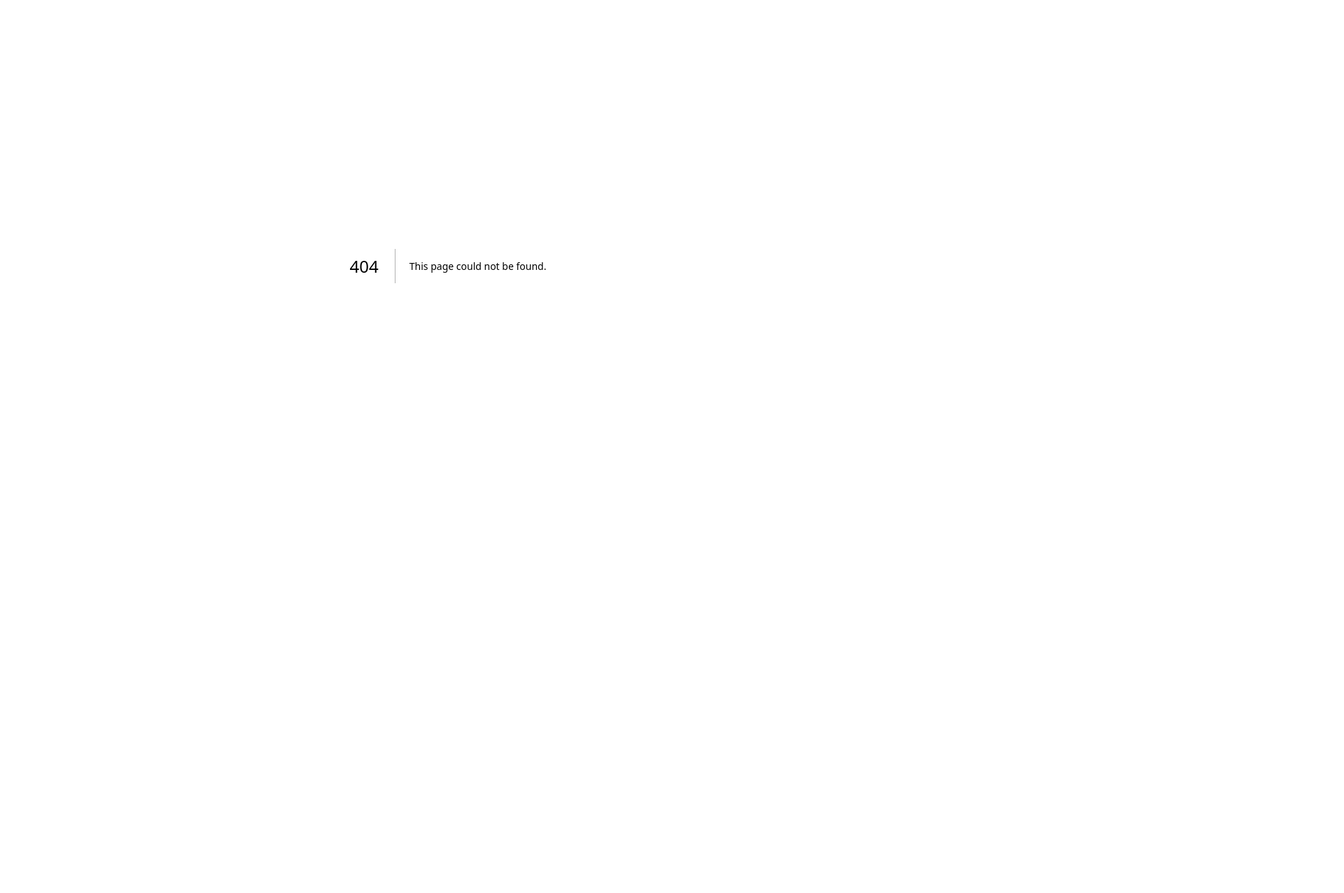
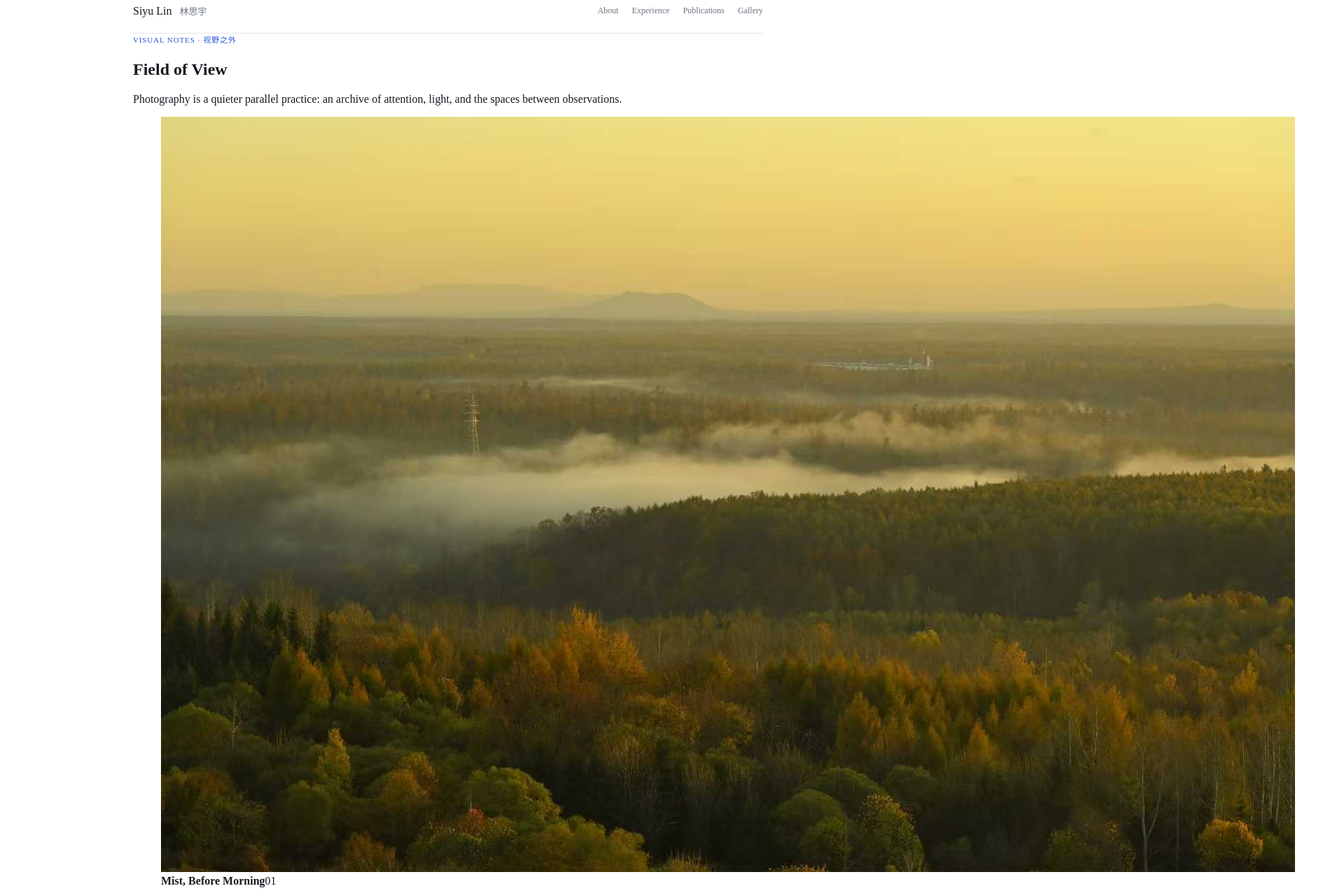
Before and after one commit to QFOI/QFOI.github.io, a Next.js app: page /gallery in a window 1280 px wide. Before the commit this address had no page. Shown: the part 20-1297 px from the top of the page at 70% size, 1920 px wide, since content can reach past the window. Before the commit the page ends 800 px from the top, so only its background shows below. Built offline with nearby package versions, Linux system fonts and the light colour scheme.

Commit message:
Add separate photography gallery page

```diff
--- /dev/null
+++ b/app/gallery/page.tsx
@@ -0,0 +1,80 @@
+const photos = [
+  {
+    src: "/images/gallery/03.jpg",
+    alt: "Golden morning mist drifting through a wide forest valley",
+    title: "Mist, Before Morning",
+  },
+  {
+    src: "/images/gallery/39.jpg",
+    alt: "A star-filled night sky above a moonlit volcanic valley",
+    title: "Altitude, 02:13",
+  },
+  {
+    src: "/images/gallery/45.jpg",
+    alt: "A lone figure standing on a breakwater beneath an open sky",
+    title: "The Long Pause",
+  },
+  {
+    src: "/images/gallery/114.jpg",
+    alt: "Rows of chairs crossed by long bands of golden light",
+    title: "The Quiet Classroom",
+  },
+  {
+    src: "/images/gallery/117.jpg",
+    alt: "A long band of sunset reflected over calm water",
+    title: "Water Keeps the Light",
+  },
+  {
+    src: "/images/gallery/93.jpg",
+    alt: "A sharp white chapel glowing against a pink dusk sky",
+    title: "Chapel at Dusk",
+  },
+];
+
+export default function GalleryPage() {
+  return (
+    <div className="site-shell">
+      <header className="site-header">
+        <a className="wordmark" href="/" aria-label="Siyu Lin home">
+          Siyu Lin <span>林思宇</span>
+        </a>
+        <nav aria-label="Primary navigation">
+          <a href="/#about">About</a>
+          <a href="/#experience">Experience</a>
+          <a href="/#publications">Publications</a>
+          <a href="/gallery">Gallery</a>
+        </nav>
+      </header>
+
+      <main>
+        <section className="gallery-intro">
+          <p className="kicker">Visual notes · 视野之外</p>
+          <h1>
+            Field of <span>View</span>
+          </h1>
+          <p>
+            Photography is a quieter parallel practice: an archive of attention,
+            light, and the spaces between observations.
+          </p>
+        </section>
+
+        <section className="gallery-grid" aria-label="Photography gallery">
+          {photos.map((photo, index) => (
+            <figure key={photo.src}>
+              <img src={photo.src} alt={photo.alt} loading="lazy" />
+              <figcaption>
+                <strong>{photo.title}</strong>
+                <span>{String(index + 1).padStart(2, "0")}</span>
+              </figcaption>
+            </figure>
+          ))}
+        </section>
+      </main>
+
+      <footer className="site-footer">
+        <span>© 2026 Siyu Lin</span>
+        <a href="/">Back to home ↑</a>
+      </footer>
+    </div>
+  );
+}
```
